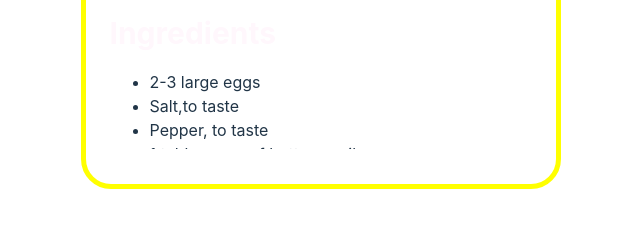
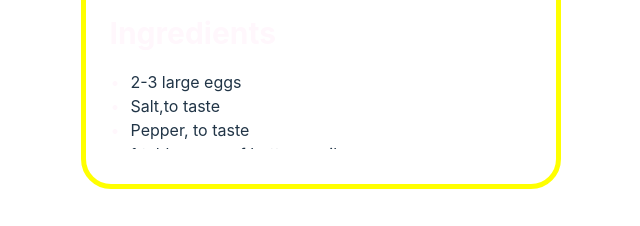
Before and after one commit to MJahidH/landing-page, a React (Vite) app in the folder recipe-page/: page / in a window 1280 px wide. Shown: the part 571-797 px from the top of the page, without its empty margins (319-959 px from the left). Built offline with nearby package versions, Linux system fonts and the light colour scheme.

Commit message:
ingredient bullet point colors have been changed

```diff
--- a/recipe-page/src/App.css
+++ b/recipe-page/src/App.css
@@ -67,6 +67,24 @@ body {
   left: -20px;
 }
 
+.ingredients-list {
+  list-style: none; /* Remove default bullets */
+  padding-left: 1px; /* Your desired padding for the entire list */
+}
+
+.ingredients-list li {
+  position: relative;
+  padding-left: 20px;
+}
+
+.ingredients-list li::before {
+  content: "•"; /* Custom bullet */
+  color: rgb(255, 247, 252); /* Light pink color */
+  position: absolute;
+  left: 0;
+}
+
+
 .bold-bullet {
   font-weight: 900;
 }
@@ -85,13 +103,17 @@ body {
 
 
 
+.nutrition-list {
+  list-style-type: none;
+
+}
+
+
 .instruction-bullet {
   padding-right: 20px;
 }
 
-.nutrition-list {
-  list-style-type: none;
-}
+
 
 .nutrition-div {
   border-bottom: 3px solid grey;
--- a/recipe-page/src/App.jsx
+++ b/recipe-page/src/App.jsx
@@ -31,9 +31,9 @@ function App() {
             </li>
           </ul>
           <h1 className="ingredients-title">Ingredients </h1>
-          <ul>
+          <ul className="ingredients-list">
             {ingredientsData.map((ingredient) => {
-              return <li className="instruction-bullet">{ingredient}</li>;
+              return <li className="ingredient-bullet">{ingredient}</li>;
             })}
           </ul>
           <h1 className="instructions-title">Instructions </h1>
```
